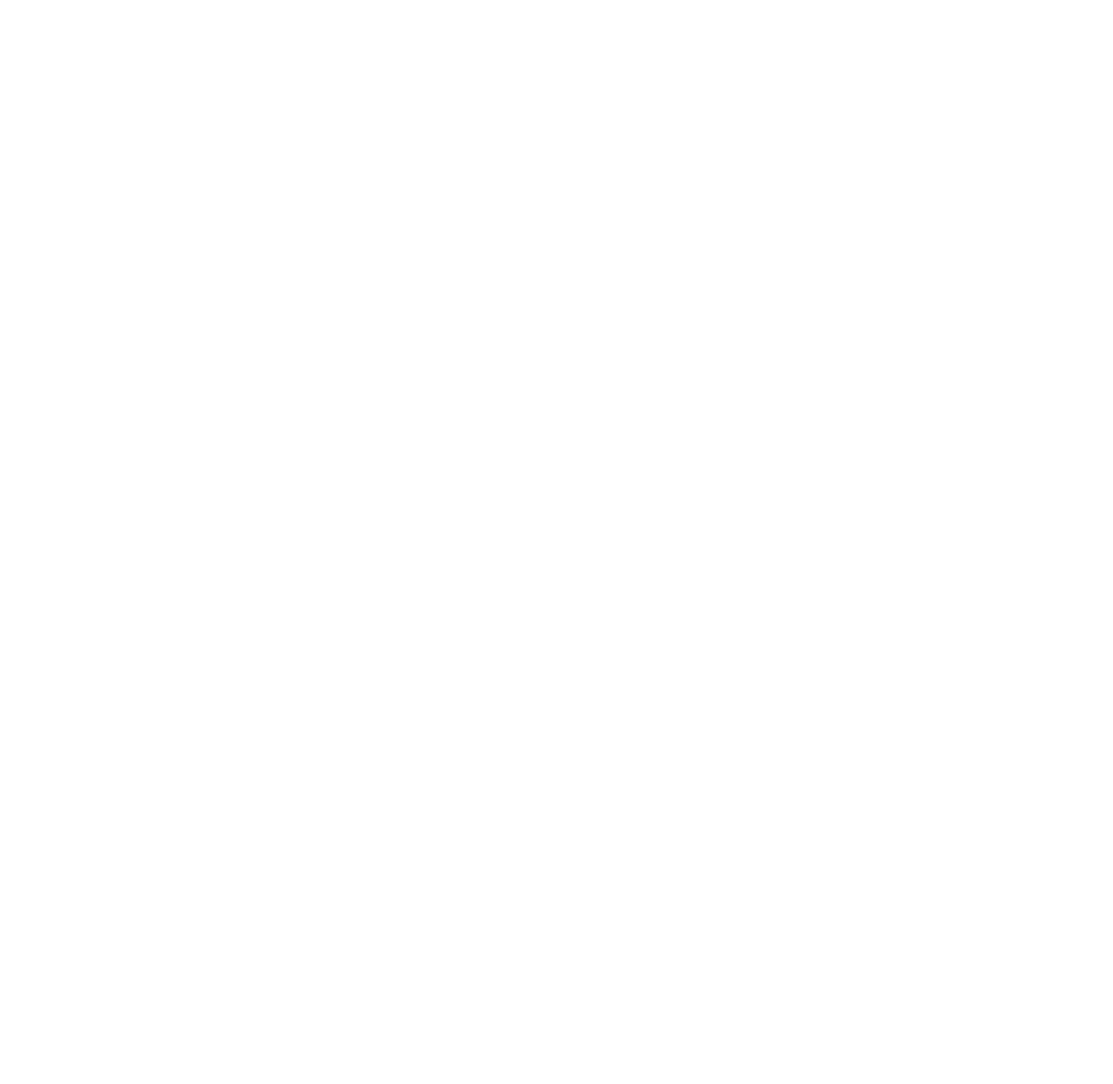
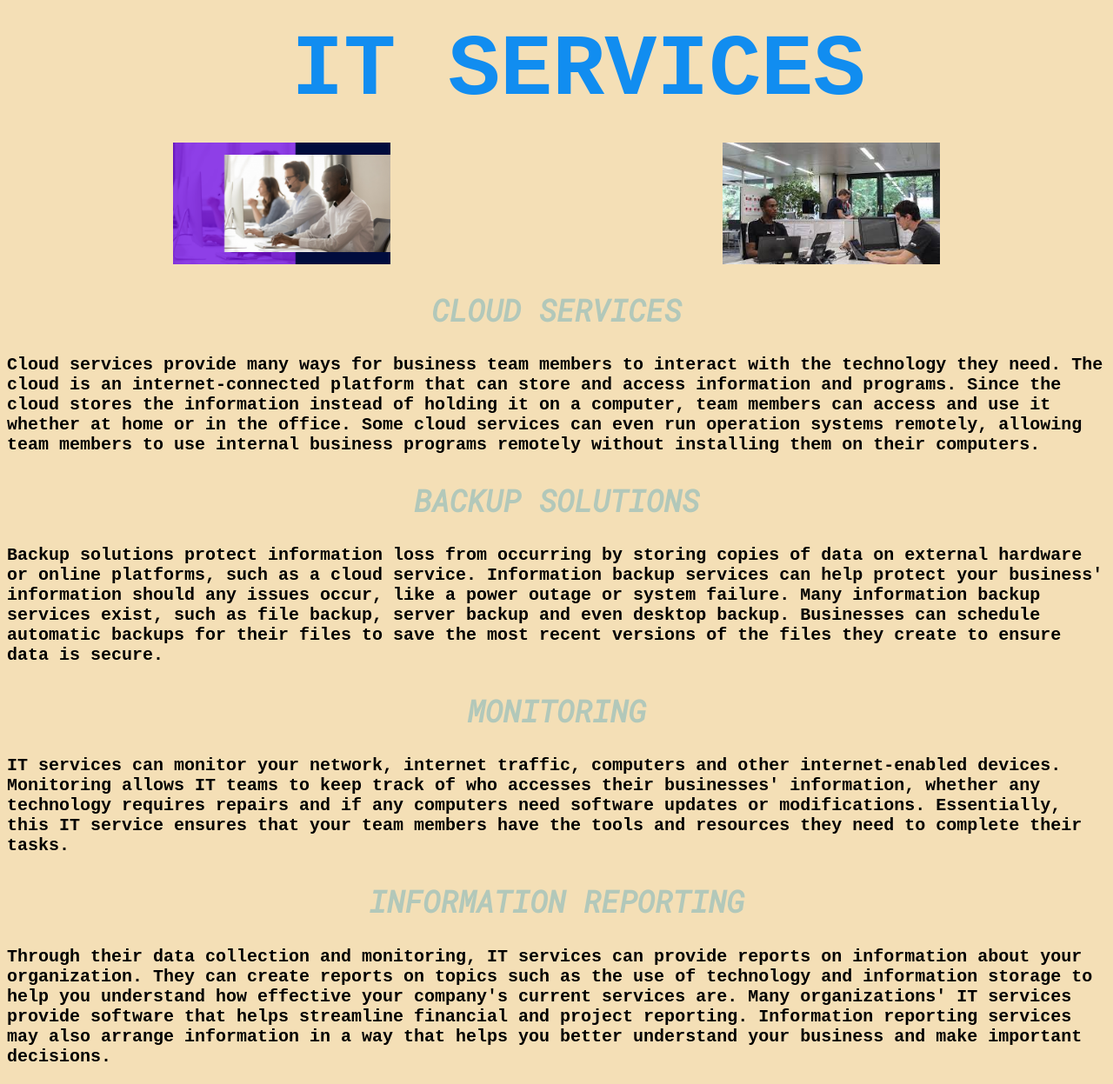
Before and after one commit to lukanavrozashvili/GOA, a plain HTML site: page day 18/index.html in a window 1280 px wide. Shown: the whole page at 87% size. Before the commit the page ends 800 px from the top, so only its background shows below. Drawn offline with Linux system fonts and the light colour scheme; a web font is replaced by a local one.

Commit message:
first commit

```diff
--- a/day 18/index.html
+++ b/day 18/index.html
@@ -1,13 +1,48 @@
-<!-- დავალება, უნდა შექმნათ საიტი სადაც მომხარებლებს შეეძლებათ აირჩიონ აიტი სერვისები. (თანამედროვე დიზაინით)  -->
+<!DOCTYPE html>
+<html>
 
-<!DOCTYPE html>
-<html lang="en">
 <head>
-    <meta charset="UTF-8">
-    <meta name="viewport" content="width=device-width, initial-scale=1.0">
-    <title>IT Services</title>
+    <title>IT services</title>
+    <link rel="stylesheet" href="./style.css">
+    <style>
+
+    </style>
 </head>
+
 <body>
+    <h1>IT SERVICES</h1>
+    <div class="IT-Service">
+        <img src="./25-types-of-IT-services-you-can-outsource.webp" width="250">
+        <img src="./images.jfif" width="250">
+    </div>
+    <h2>CLOUD SERVICES</h2>
+    <h3>Cloud services provide many ways for business team members to interact with the technology they need. The cloud
+        is an internet-connected platform that can store and access information and programs. Since the cloud stores the
+        information instead of holding it on a computer, team members can access and use it whether at home or in the
+        office. Some cloud services can even run operation systems remotely, allowing team members to use internal
+        business programs remotely without installing them on their computers.</h3>
+
+    <h2>BACKUP SOLUTIONS</h2>
+    <h3>Backup solutions protect information loss from occurring by storing copies of data on external hardware or
+        online platforms, such as a cloud service. Information backup services can help protect your business'
+        information should any issues occur, like a power outage or system failure. Many information backup services
+        exist, such as file backup, server backup and even desktop backup. Businesses can schedule automatic backups for
+        their files to save the most recent versions of the files they create to ensure data is secure.</h3>
+
+
+    <h2>MONITORING</h2>
+    <h3>IT services can monitor your network, internet traffic, computers and other internet-enabled devices. Monitoring
+        allows IT teams to keep track of who accesses their businesses' information, whether any technology requires
+        repairs and if any computers need software updates or modifications. Essentially, this IT service ensures that
+        your team members have the tools and resources they need to complete their tasks.</h3>
+
+    <h2>INFORMATION REPORTING</h2>
+    <h3>Through their data collection and monitoring, IT services can provide reports on information about your
+        organization. They can create reports on topics such as the use of technology and information storage to help
+        you understand how effective your company's current services are. Many organizations' IT services provide
+        software that helps streamline financial and project reporting. Information reporting services may also arrange
+        information in a way that helps you better understand your business and make important decisions.</h3>
 
 </body>
+
 </html>
--- /dev/null
+++ b/day 18/style.css
@@ -0,0 +1,29 @@
+@import url('https://fonts.googleapis.com/css2?family=Roboto+Mono:ital@1&family=Rubik+Doodle+Shadow&display=swap');
+
+body {
+    background-color: #F4DFB6;
+}
+
+h1 {
+    text-align: center;
+    font-size: 100px;
+    font-family: 'Courier New', Courier, monospace;
+    color: #118DF0;
+    margin: 2%;
+    width: 100%;
+}
+h2{
+    font-family: 'Roboto Mono', monospace;
+    text-align: center;
+    color: #B2C8BA;
+    font-size: 35px;
+}
+h3{
+    font-size: 20px;
+    font-family: 'Kanit', monospace;
+}
+
+.IT-Service{
+    display: flex;
+    justify-content: space-around;
+}
```
Also changed, not shown: day 18/25-types-of-IT-services-you-can-outsource.webp (added), day 18/images.jfif (added).
